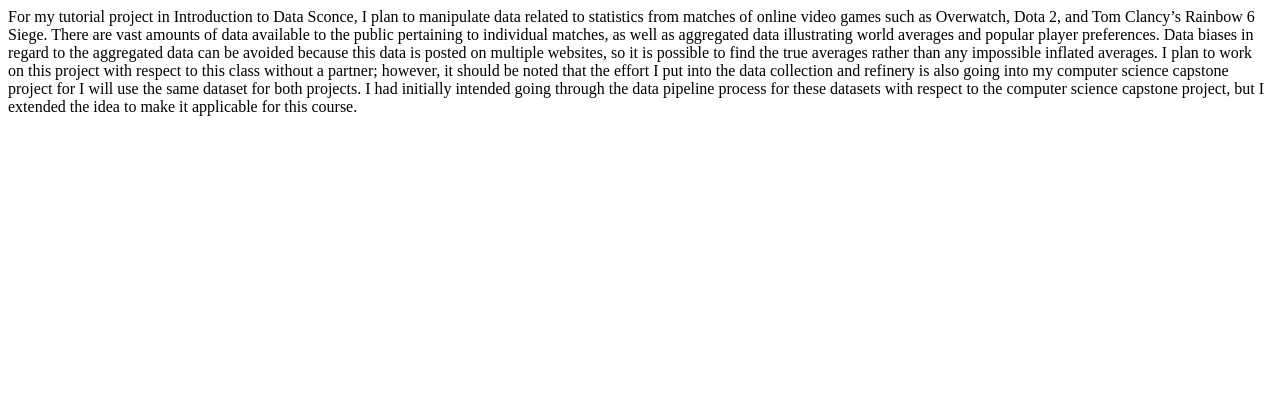
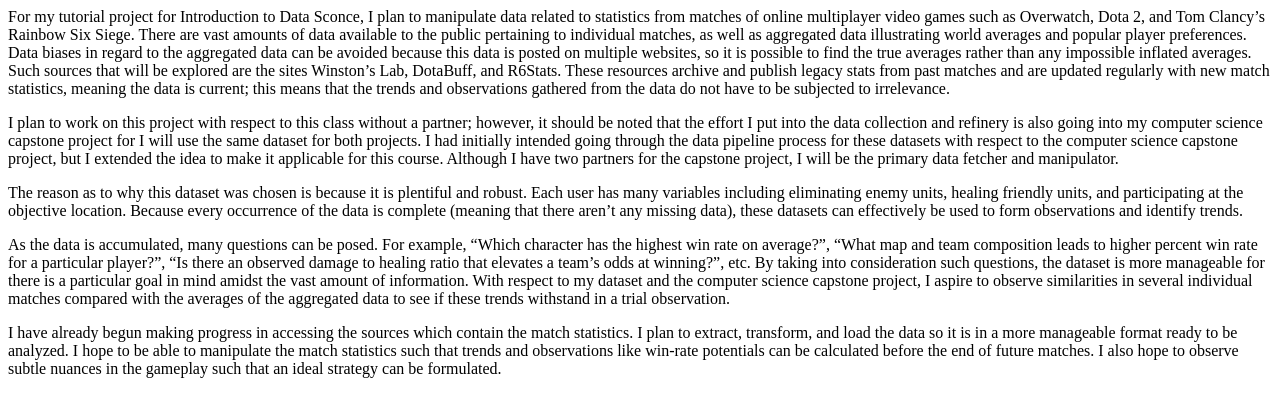
Before and after one commit to BriannaTucker/BriannaTucker.github.io, a plain HTML site: page index.html in a window 1280 px wide. Drawn offline with Linux system fonts and the light colour scheme.

Commit message:
Updated Milestone 1 Content

```diff
--- a/index.html
+++ b/index.html
@@ -1,3 +1,6 @@
-For my tutorial project in Introduction to Data Sconce, I plan to manipulate data related to statistics from matches of online video games such as Overwatch, Dota 2, and Tom Clancy’s Rainbow 6 Siege. There are vast amounts of data available to the public pertaining to individual matches, as well as aggregated data illustrating world averages and popular player preferences. Data biases in regard to the aggregated data can be avoided because this data is posted on multiple websites, so it is possible to find the true averages rather than any impossible inflated averages.
+<p>For my tutorial project for Introduction to Data Sconce, I plan to manipulate data related to statistics from matches of online multiplayer video games such as Overwatch, Dota 2, and Tom Clancy’s Rainbow Six Siege. There are vast amounts of data available to the public pertaining to individual matches, as well as aggregated data illustrating world averages and popular player preferences. Data biases in regard to the aggregated data can be avoided because this data is posted on multiple websites, so it is possible to find the true averages rather than any impossible inflated averages. Such sources that will be explored are the sites Winston’s Lab, DotaBuff, and R6Stats. These resources archive and publish legacy stats from past matches and are updated regularly with new match statistics, meaning the data is current; this means that the trends and observations gathered from the data do not have to be subjected to irrelevance.</p>
 
-I plan to work on this project with respect to this class without a partner; however, it should be noted that the effort I put into the data collection and refinery is also going into my computer science capstone project for I will use the same dataset for both projects. I had initially intended going through the data pipeline process for these datasets with respect to the computer science capstone project, but I extended the idea to make it applicable for this course.
+<p> I plan to work on this project with respect to this class without a partner; however, it should be noted that the effort I put into the data collection and refinery is also going into my computer science capstone project for I will use the same dataset for both projects. I had initially intended going through the data pipeline process for these datasets with respect to the computer science capstone project, but I extended the idea to make it applicable for this course. Although I have two partners for the capstone project, I will be the primary data fetcher and manipulator. </p>
+<p>The reason as to why this dataset was chosen is because it is plentiful and robust. Each user has many variables including eliminating enemy units, healing friendly units, and participating at the objective location. Because every occurrence of the data is complete (meaning that there aren’t any missing data), these datasets can effectively be used to form observations and identify trends.</p>
+<p>As the data is accumulated, many questions can be posed. For example, “Which character has the highest win rate on average?”, “What map and team composition leads to higher percent win rate for a particular player?”, “Is there an observed damage to healing ratio that elevates a team’s odds at winning?”, etc. By taking into consideration such questions, the dataset is more manageable for there is a particular goal in mind amidst the vast amount of information. With respect to my dataset and the computer science capstone project, I aspire to observe similarities in several individual matches compared with the averages of the aggregated data to see if these trends withstand in a trial observation.</p>
+<p>I have already begun making progress in accessing the sources which contain the match statistics. I plan to extract, transform, and load the data so it is in a more manageable format ready to be analyzed. I hope to be able to manipulate the match statistics such that trends and observations like win-rate potentials can be calculated before the end of future matches. I also hope to observe subtle nuances in the gameplay such that an ideal strategy can be formulated.</p>
```
